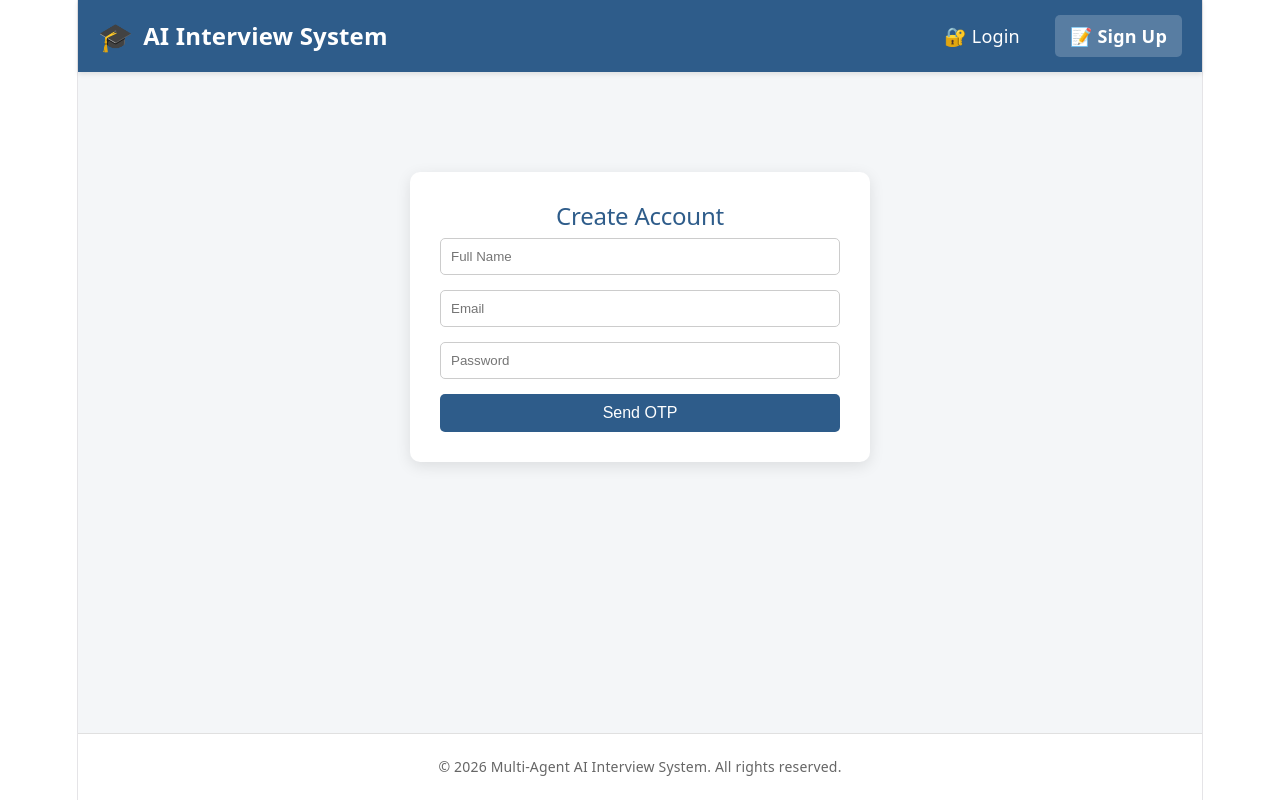
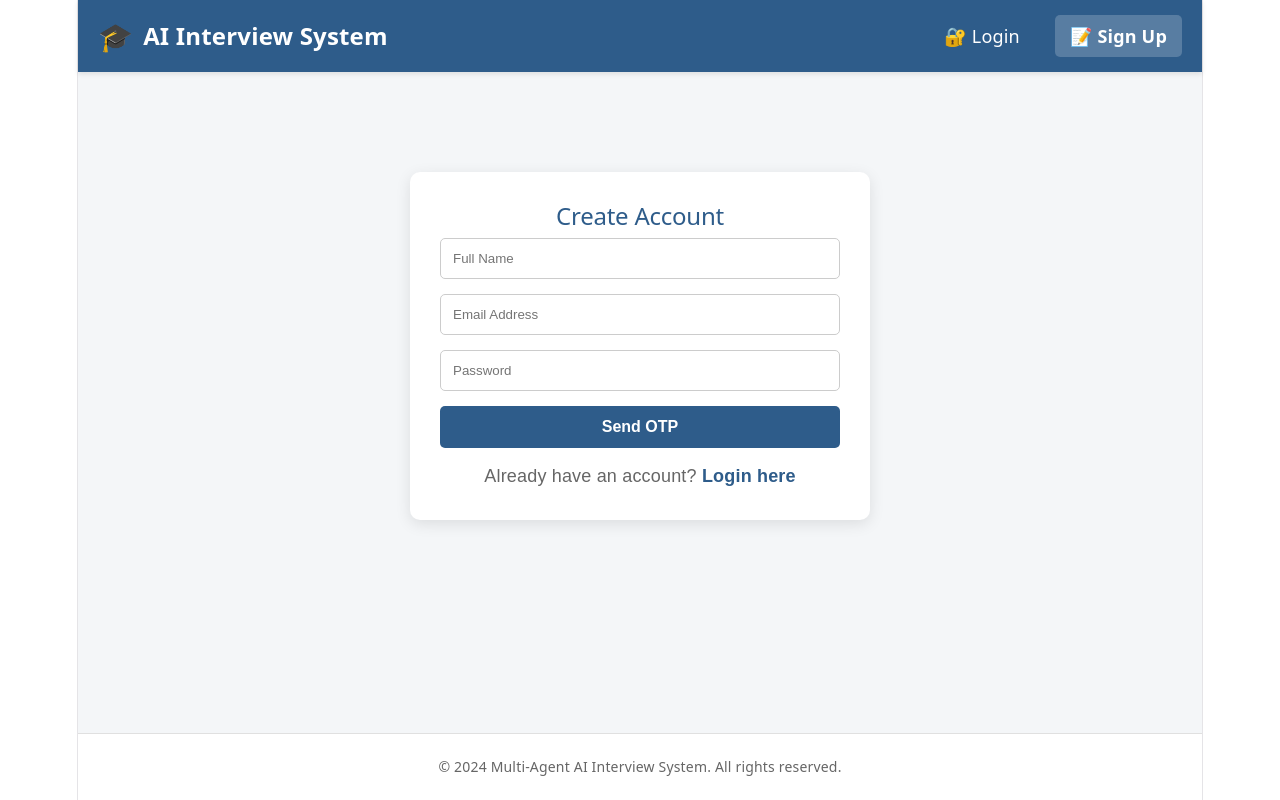
Before and after one commit to Biswa2531/multi-agent-interview-system, a React app in the folder frontend/: page /signup in a window 1280 px wide. Built offline with nearby package versions, Linux system fonts and the light colour scheme; the HTML template or start-up script is replaced by a standard one.

Commit message:
Week 5 Day 5: Integrated react-hot-toast for professional UI notifications and updated App, Login, Signup, and Interview pages

```diff
--- a/frontend/package.json
+++ b/frontend/package.json
@@ -13,6 +13,7 @@
     "axios": "^1.20.0",
     "react": "^19.2.8",
     "react-dom": "^19.2.8",
+    "react-hot-toast": "^2.6.1",
     "react-router-dom": "^7.18.4"
   },
   "devDependencies": {
--- a/frontend/src/App.jsx
+++ b/frontend/src/App.jsx
@@ -1,9 +1,6 @@
 import { BrowserRouter as Router, Routes, Route } from 'react-router-dom'
-
-// Import the new Navbar component
+import { Toaster } from 'react-hot-toast' // Import Toaster
 import Navbar from './components/Navbar'
-
-// Import all your page components
 import Login from './pages/Login'
 import Signup from './pages/Signup'
 import Dashboard from './pages/Dashboard'
@@ -13,18 +10,29 @@ import Feedback from './pages/Feedback'
 function App() {
   return (
     <Router>
-      {/* Main wrapper with a clean, professional light background */}
-      <div style={{
-        minHeight: '100vh',
-        backgroundColor: '#f4f6f8',
-        display: 'flex',
-        flexDirection: 'column'
-      }}>
+      {/* This makes the beautiful pop-up notifications appear on every page */}
+      <Toaster
+        position="top-center"
+        reverseOrder={false}
+        toastOptions={{
+          duration: 4000,
+          style: {
+            background: '#363636',
+            color: '#fff',
+            borderRadius: '10px',
+            padding: '16px',
+          },
+          success: {
+            iconTheme: { primary: '#28a745', secondary: '#fff' },
+          },
+          error: {
+            iconTheme: { primary: '#dc3545', secondary: '#fff' },
+          },
+        }}
+      />
 
-        {/* The Navbar will show on EVERY page automatically */}
+      <div style={{ minHeight: '100vh', backgroundColor: '#f4f6f8', display: 'flex', flexDirection: 'column' }}>
         <Navbar />
-
-        {/* Main content area that changes based on the route */}
         <main style={{ flex: 1, padding: '20px' }}>
           <Routes>
             <Route path="/" element={<Login />} />
@@ -34,19 +42,9 @@ function App() {
             <Route path="/feedback" element={<Feedback />} />
           </Routes>
         </main>
-
-        {/* Optional: Simple Footer */}
-        <footer style={{
-          textAlign: 'center',
-          padding: '20px',
-          color: '#666',
-          fontSize: '14px',
-          borderTop: '1px solid #e0e0e0',
-          backgroundColor: '#ffffff'
-        }}>
-          © 2026 Multi-Agent AI Interview System. All rights reserved.
+        <footer style={{ textAlign: 'center', padding: '20px', color: '#666', fontSize: '14px', borderTop: '1px solid #e0e0e0', backgroundColor: '#ffffff' }}>
+          © 2024 Multi-Agent AI Interview System. All rights reserved.
         </footer>
-
       </div>
     </Router>
   )
--- a/frontend/src/pages/Login.jsx
+++ b/frontend/src/pages/Login.jsx
@@ -1,69 +1,62 @@
 import { useState } from 'react'
 import axios from 'axios'
 import { Link, useNavigate } from 'react-router-dom'
+import toast from 'react-hot-toast'
 
 function Login() {
   const navigate = useNavigate()
-  const [step, setStep] = useState(1) // 1: Credentials, 2: OTP
+  const [step, setStep] = useState(1)
   const [email, setEmail] = useState('')
   const [password, setPassword] = useState('')
   const [otp, setOtp] = useState('')
-  const [message, setMessage] = useState('')
-  const [error, setError] = useState('')
   const [isLoading, setIsLoading] = useState(false)
 
   const handleLoginRequest = async (e) => {
     e.preventDefault()
-    setIsLoading(true); setError(''); setMessage('')
+    setIsLoading(true)
     try {
       const res = await axios.post('http://127.0.0.1:5000/api/login', { email, password })
-      setMessage(res.data.message)
-      setStep(2) // Move to OTP screen
+      toast.success(res.data.message)
+      setStep(2)
     } catch (err) {
-      setError(err.response?.data?.error || 'Login failed')
+      toast.error(err.response?.data?.error || 'Login failed')
     } finally { setIsLoading(false) }
   }
 
   const handleVerifyOtp = async (e) => {
     e.preventDefault()
-    setIsLoading(true); setError('')
+    setIsLoading(true)
     try {
       const res = await axios.post('http://127.0.0.1:5000/api/verify-login-otp', { email, otp })
       localStorage.setItem('token', res.data.token)
       localStorage.setItem('user', JSON.stringify(res.data.user))
-      navigate('/dashboard')
+      toast.success('Login successful! Redirecting...')
+      setTimeout(() => navigate('/dashboard'), 1000)
     } catch (err) {
-      setError(err.response?.data?.error || 'Invalid OTP')
+      toast.error(err.response?.data?.error || 'Invalid OTP')
     } finally { setIsLoading(false) }
   }
 
   return (
     <div style={{ maxWidth: '400px', margin: '50px auto', padding: '30px', backgroundColor: '#fff', borderRadius: '10px', boxShadow: '0 4px 15px rgba(0,0,0,0.1)', fontFamily: 'Arial' }}>
-      <h2 style={{ textAlign: 'center', color: '#2E5C8A' }}>{step === 1 ? 'Login' : 'Enter OTP'}</h2>
-
-      {error && <p style={{ color: 'red', textAlign: 'center', backgroundColor: '#ffe6e6', padding: '10px', borderRadius: '5px' }}>{error}</p>}
-      {message && <p style={{ color: 'green', textAlign: 'center', backgroundColor: '#e6ffe6', padding: '10px', borderRadius: '5px' }}>{message}</p>}
+      <h2 style={{ textAlign: 'center', color: '#2E5C8A', marginTop: 0 }}>{step === 1 ? 'Welcome Back' : 'Verify Your Identity'}</h2>
 
       {step === 1 ? (
         <form onSubmit={handleLoginRequest}>
-          <input type="email" placeholder="Email" value={email} onChange={(e) => setEmail(e.target.value)} required style={{ width: '100%', padding: '10px', marginBottom: '15px', borderRadius: '5px', border: '1px solid #ccc', boxSizing: 'border-box' }} />
-          <input type="password" placeholder="Password" value={password} onChange={(e) => setPassword(e.target.value)} required style={{ width: '100%', padding: '10px', marginBottom: '15px', borderRadius: '5px', border: '1px solid #ccc', boxSizing: 'border-box' }} />
-          <button type="submit" disabled={isLoading} style={{ width: '100%', padding: '10px', backgroundColor: '#2E5C8A', color: 'white', border: 'none', borderRadius: '5px', cursor: 'pointer', fontSize: '16px' }}>
+          <input type="email" placeholder="Email Address" value={email} onChange={(e) => setEmail(e.target.value)} required style={{ width: '100%', padding: '12px', marginBottom: '15px', borderRadius: '5px', border: '1px solid #ccc', boxSizing: 'border-box' }} />
+          <input type="password" placeholder="Password" value={password} onChange={(e) => setPassword(e.target.value)} required style={{ width: '100%', padding: '12px', marginBottom: '15px', borderRadius: '5px', border: '1px solid #ccc', boxSizing: 'border-box' }} />
+          <button type="submit" disabled={isLoading} style={{ width: '100%', padding: '12px', backgroundColor: '#2E5C8A', color: 'white', border: 'none', borderRadius: '5px', cursor: 'pointer', fontSize: '16px', fontWeight: 'bold' }}>
             {isLoading ? 'Sending OTP...' : 'Send OTP'}
           </button>
-
           <p style={{ textAlign: 'center', marginTop: '15px', color: '#666' }}>
-            Need an account?{' '}
-            <Link to="/signup" style={{ color: '#2E5C8A', textDecoration: 'none', fontWeight: 'bold' }}>
-              Sign up here
-            </Link>
+            Need an account? <Link to="/signup" style={{ color: '#2E5C8A', textDecoration: 'none', fontWeight: 'bold' }}>Sign up here</Link>
           </p>
         </form>
       ) : (
         <form onSubmit={handleVerifyOtp}>
-          <p style={{ textAlign: 'center', color: '#666' }}>We sent a 6-digit code to {email}</p>
-          <input type="text" placeholder="Enter 6-digit OTP" value={otp} onChange={(e) => setOtp(e.target.value)} maxLength="6" required style={{ width: '100%', padding: '10px', marginBottom: '15px', borderRadius: '5px', border: '1px solid #ccc', boxSizing: 'border-box', textAlign: 'center', fontSize: '18px', letterSpacing: '5px' }} />
-          <button type="submit" disabled={isLoading} style={{ width: '100%', padding: '10px', backgroundColor: '#28a745', color: 'white', border: 'none', borderRadius: '5px', cursor: 'pointer', fontSize: '16px' }}>
+          <p style={{ textAlign: 'center', color: '#666', marginBottom: '20px' }}>We sent a 6-digit code to <strong>{email}</strong></p>
+          <input type="text" placeholder="Enter 6-digit OTP" value={otp} onChange={(e) => setOtp(e.target.value)} maxLength="6" required style={{ width: '100%', padding: '12px', marginBottom: '15px', borderRadius: '5px', border: '1px solid #ccc', boxSizing: 'border-box', textAlign: 'center', fontSize: '20px', letterSpacing: '8px' }} />
+          <button type="submit" disabled={isLoading} style={{ width: '100%', padding: '12px', backgroundColor: '#28a745', color: 'white', border: 'none', borderRadius: '5px', cursor: 'pointer', fontSize: '16px', fontWeight: 'bold' }}>
             {isLoading ? 'Verifying...' : 'Verify & Login'}
           </button>
           <button type="button" onClick={() => setStep(1)} style={{ width: '100%', padding: '10px', marginTop: '10px', backgroundColor: 'transparent', color: '#2E5C8A', border: 'none', cursor: 'pointer' }}>
--- a/frontend/src/pages/Signup.jsx
+++ b/frontend/src/pages/Signup.jsx
@@ -1,6 +1,7 @@
 import { useState } from 'react'
 import axios from 'axios'
 import { useNavigate } from 'react-router-dom'
+import toast from 'react-hot-toast'
 
 function Signup() {
   const navigate = useNavigate()
@@ -9,55 +10,53 @@ function Signup() {
   const [email, setEmail] = useState('')
   const [password, setPassword] = useState('')
   const [otp, setOtp] = useState('')
-  const [message, setMessage] = useState('')
-  const [error, setError] = useState('')
   const [isLoading, setIsLoading] = useState(false)
 
   const handleSignupRequest = async (e) => {
     e.preventDefault()
-    setIsLoading(true); setError(''); setMessage('')
+    setIsLoading(true)
     try {
       const res = await axios.post('http://127.0.0.1:5000/api/signup', { name, email, password })
-      setMessage(res.data.message)
+      toast.success(res.data.message)
       setStep(2)
     } catch (err) {
-      setError(err.response?.data?.error || 'Signup failed')
+      toast.error(err.response?.data?.error || 'Signup failed')
     } finally { setIsLoading(false) }
   }
 
   const handleVerifyOtp = async (e) => {
     e.preventDefault()
-    setIsLoading(true); setError('')
+    setIsLoading(true)
     try {
       const res = await axios.post('http://127.0.0.1:5000/api/verify-signup-otp', { email, otp })
-      setMessage(res.data.message)
-      setTimeout(() => navigate('/'), 2000) // Redirect to login after success
+      toast.success('Account created successfully!')
+      setTimeout(() => navigate('/'), 1500)
     } catch (err) {
-      setError(err.response?.data?.error || 'Invalid OTP')
+      toast.error(err.response?.data?.error || 'Invalid OTP')
     } finally { setIsLoading(false) }
   }
 
   return (
     <div style={{ maxWidth: '400px', margin: '50px auto', padding: '30px', backgroundColor: '#fff', borderRadius: '10px', boxShadow: '0 4px 15px rgba(0,0,0,0.1)', fontFamily: 'Arial' }}>
-      <h2 style={{ textAlign: 'center', color: '#2E5C8A' }}>{step === 1 ? 'Create Account' : 'Enter OTP'}</h2>
-
-      {error && <p style={{ color: 'red', textAlign: 'center', backgroundColor: '#ffe6e6', padding: '10px', borderRadius: '5px' }}>{error}</p>}
-      {message && <p style={{ color: 'green', textAlign: 'center', backgroundColor: '#e6ffe6', padding: '10px', borderRadius: '5px' }}>{message}</p>}
+      <h2 style={{ textAlign: 'center', color: '#2E5C8A', marginTop: 0 }}>{step === 1 ? 'Create Account' : 'Verify Email'}</h2>
 
       {step === 1 ? (
         <form onSubmit={handleSignupRequest}>
-          <input type="text" placeholder="Full Name" value={name} onChange={(e) => setName(e.target.value)} required style={{ width: '100%', padding: '10px', marginBottom: '15px', borderRadius: '5px', border: '1px solid #ccc', boxSizing: 'border-box' }} />
-          <input type="email" placeholder="Email" value={email} onChange={(e) => setEmail(e.target.value)} required style={{ width: '100%', padding: '10px', marginBottom: '15px', borderRadius: '5px', border: '1px solid #ccc', boxSizing: 'border-box' }} />
-          <input type="password" placeholder="Password" value={password} onChange={(e) => setPassword(e.target.value)} required style={{ width: '100%', padding: '10px', marginBottom: '15px', borderRadius: '5px', border: '1px solid #ccc', boxSizing: 'border-box' }} />
-          <button type="submit" disabled={isLoading} style={{ width: '100%', padding: '10px', backgroundColor: '#2E5C8A', color: 'white', border: 'none', borderRadius: '5px', cursor: 'pointer', fontSize: '16px' }}>
+          <input type="text" placeholder="Full Name" value={name} onChange={(e) => setName(e.target.value)} required style={{ width: '100%', padding: '12px', marginBottom: '15px', borderRadius: '5px', border: '1px solid #ccc', boxSizing: 'border-box' }} />
+          <input type="email" placeholder="Email Address" value={email} onChange={(e) => setEmail(e.target.value)} required style={{ width: '100%', padding: '12px', marginBottom: '15px', borderRadius: '5px', border: '1px solid #ccc', boxSizing: 'border-box' }} />
+          <input type="password" placeholder="Password" value={password} onChange={(e) => setPassword(e.target.value)} required style={{ width: '100%', padding: '12px', marginBottom: '15px', borderRadius: '5px', border: '1px solid #ccc', boxSizing: 'border-box' }} />
+          <button type="submit" disabled={isLoading} style={{ width: '100%', padding: '12px', backgroundColor: '#2E5C8A', color: 'white', border: 'none', borderRadius: '5px', cursor: 'pointer', fontSize: '16px', fontWeight: 'bold' }}>
             {isLoading ? 'Sending OTP...' : 'Send OTP'}
           </button>
+          <p style={{ textAlign: 'center', marginTop: '15px', color: '#666' }}>
+            Already have an account? <a href="/" style={{ color: '#2E5C8A', textDecoration: 'none', fontWeight: 'bold' }}>Login here</a>
+          </p>
         </form>
       ) : (
         <form onSubmit={handleVerifyOtp}>
-          <p style={{ textAlign: 'center', color: '#666' }}>We sent a 6-digit code to {email}</p>
-          <input type="text" placeholder="Enter 6-digit OTP" value={otp} onChange={(e) => setOtp(e.target.value)} maxLength="6" required style={{ width: '100%', padding: '10px', marginBottom: '15px', borderRadius: '5px', border: '1px solid #ccc', boxSizing: 'border-box', textAlign: 'center', fontSize: '18px', letterSpacing: '5px' }} />
-          <button type="submit" disabled={isLoading} style={{ width: '100%', padding: '10px', backgroundColor: '#28a745', color: 'white', border: 'none', borderRadius: '5px', cursor: 'pointer', fontSize: '16px' }}>
+          <p style={{ textAlign: 'center', color: '#666', marginBottom: '20px' }}>We sent a 6-digit code to <strong>{email}</strong></p>
+          <input type="text" placeholder="Enter 6-digit OTP" value={otp} onChange={(e) => setOtp(e.target.value)} maxLength="6" required style={{ width: '100%', padding: '12px', marginBottom: '15px', borderRadius: '5px', border: '1px solid #ccc', boxSizing: 'border-box', textAlign: 'center', fontSize: '20px', letterSpacing: '8px' }} />
+          <button type="submit" disabled={isLoading} style={{ width: '100%', padding: '12px', backgroundColor: '#28a745', color: 'white', border: 'none', borderRadius: '5px', cursor: 'pointer', fontSize: '16px', fontWeight: 'bold' }}>
             {isLoading ? 'Verifying...' : 'Verify & Signup'}
           </button>
           <button type="button" onClick={() => setStep(1)} style={{ width: '100%', padding: '10px', marginTop: '10px', backgroundColor: 'transparent', color: '#2E5C8A', border: 'none', cursor: 'pointer' }}>
```
Also changed, not shown: frontend/src/pages/Interview.jsx (+35 -29 lines), 1 other file (tests, documents, lock files or other folders).
